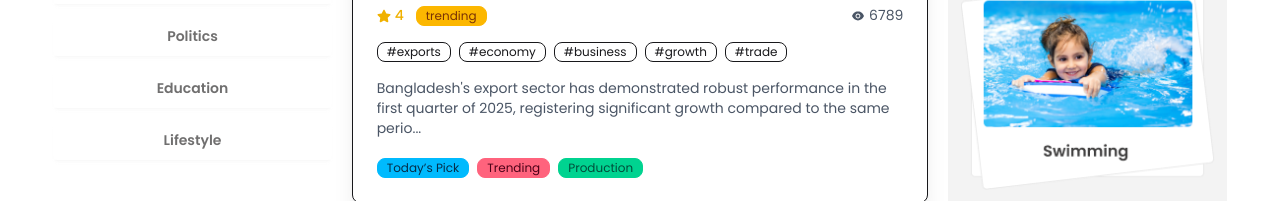
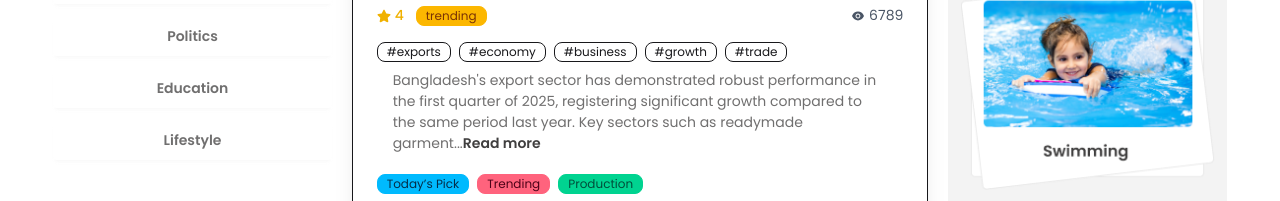
Before and after one commit to iam-AmirKhan/dragon-news-code, a React (Vite) app: page /category/1 in a window 1280 px wide. Shown: the part 751-952 px from the top of the page. Built offline with nearby package versions, Linux system fonts and the light colour scheme.

Commit message:
sticky scroll behavioour

```diff
--- a/src/components/NewsCard.jsx
+++ b/src/components/NewsCard.jsx
@@ -19,11 +19,14 @@ const NewsCard = ({ news }) => {
   return (
     <div className="card bg-base-100 shadow-xl border">
       <figure>
-        <img src={thumbnail_url} alt="news" className="w-full h-64 object-cover" />
+        <img
+          src={thumbnail_url}
+          alt="news"
+          className="w-full h-64 object-cover"
+        />
       </figure>
 
       <div className="card-body">
-
         {/* Title */}
         <h2 className="card-title text-xl font-bold">{title}</h2>
 
@@ -65,10 +68,20 @@ const NewsCard = ({ news }) => {
           ))}
         </div>
 
-        {/* Description */}
-        <p className="text-sm text-gray-600 mt-2">
-          {details.slice(0, 150)}...
-        </p>
+        {/* details */}
+
+        <div className="px-4 text-accent">
+          {details.length > 200 ? (
+            <>
+              {details.slice(0, 200)}...
+              <span className="text-primary font-semibold cursor-pointer hover:underline">
+                Read more
+              </span>
+            </>
+          ) : (
+            details
+          )}
+        </div>
 
         {/* Footer Badges */}
         <div className="flex gap-2 mt-3">
--- a/src/layouts/HomeLayout.jsx
+++ b/src/layouts/HomeLayout.jsx
@@ -19,13 +19,13 @@ const HomeLayout = () => {
         <Navbar></Navbar>
       </nav>
       <main className=" gap-5 w-11/12 mx-auto my-3 grid grid-cols-12">
-        <aside className="col-span-3">
+        <aside className="col-span-3 sticky top-0 h-fit">
           <LeftAside></LeftAside>
         </aside>
         <section className="main col-span-6">
           <Outlet></Outlet>
         </section>
-       <aside className="col-span-3">
+       <aside className="col-span-3 sticky top-0 h-fit">
         <RightAside></RightAside>
        </aside>
       </main>
--- a/src/pages/Home.jsx
+++ b/src/pages/Home.jsx
@@ -1,9 +1,10 @@
 import React from 'react';
+import { Navigate } from 'react-router';
 
 const Home = () => {
     return (
         <div>
-            home page
+          <Navigate to="/category/1"></Navigate>
         </div>
     );
 };
```
